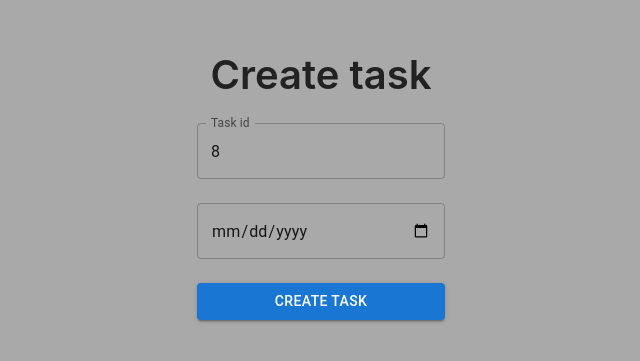
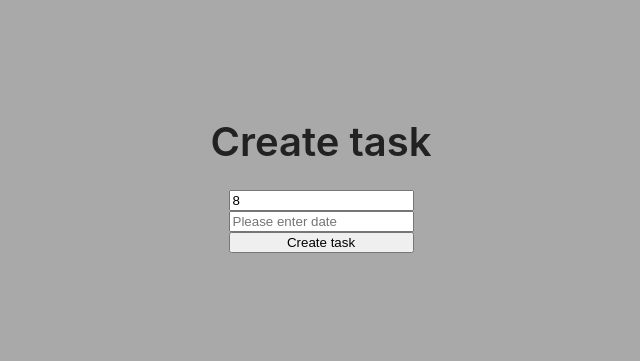
Before and after one commit to iliafilimonov1/test-task, a Next.js app: page /create-task in a window 1280 px wide. Shown: the part 215-576 px from the top of the page, without its empty margins (319-959 px from the left). Built offline with nearby package versions, Linux system fonts and the light colour scheme.

Commit message:
fix create  task

```diff
--- a/src/pages/create-task.tsx
+++ b/src/pages/create-task.tsx
@@ -2,8 +2,7 @@ import { NextPage } from "next";
 import { useRouter } from "next/router";
 import { useState } from "react";
 import { useMutation } from "react-query";
-import { TextField } from "@mui/material";
-import { Button } from "@mui/material";
+
 import { TaskService, ITask } from "../app/services/task.service";
 import styles from "../styles/Home.module.css";
 
@@ -39,9 +38,7 @@ const CreateTask: NextPage = () => {
 
       <form onSubmit={handleSubmit}>
         <div className={styles.task_wrapper}>
-          <TextField
-            sx={{ marginBottom: "24px" }}
-            variant="outlined"
+          <input
             label="Task id"
             placeholder="Please enter id"
             value={data.id}
@@ -53,10 +50,8 @@ const CreateTask: NextPage = () => {
             }
           />
 
-          <TextField
-            sx={{ marginBottom: "24px" }}
-            variant="outlined"
-            type="date"
+          <input
+            type="text"
             placeholder="Please enter date"
             value={data.date}
             onChange={(e) =>
@@ -67,9 +62,7 @@ const CreateTask: NextPage = () => {
             }
           />
 
-          <Button variant="contained" disabled={isLoading}>
-            Create task
-          </Button>
+          <button disabled={isLoading}>Create task</button>
         </div>
       </form>
     </main>
```
